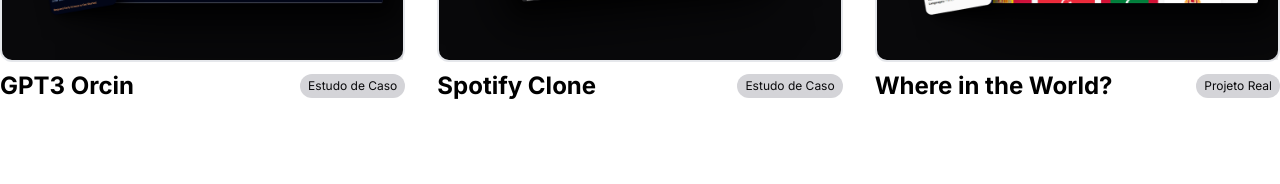
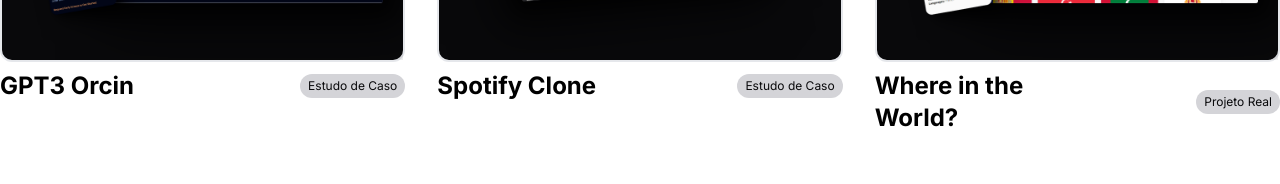
Before and after one commit to felipegomss/felipegomes.mev4, a Next.js app: page / in a window 1280 px wide. Shown: the part 2364-2548 px from the top of the page. Built offline with nearby package versions, Linux system fonts and the light colour scheme; no server answers.

Commit message:
fix: wrap card projects tag type and title

```diff
--- a/src/app/components/ProjectCard.tsx
+++ b/src/app/components/ProjectCard.tsx
@@ -23,9 +23,9 @@
           />
         </div>
       </a>
-      <div className="flex justify-between mt-2">
+      <div className="grid grid-cols-2 mt-2">
         <h2 className="text-2xl font-bold ">{name}</h2>
-        <div className="flex items-center">
+        <div className="flex items-center place-content-end">
           <span className="rounded-xl bg-zinc-300 text-zinc-950 p-1 px-2 text-xs">
             {type}
           </span>
```
